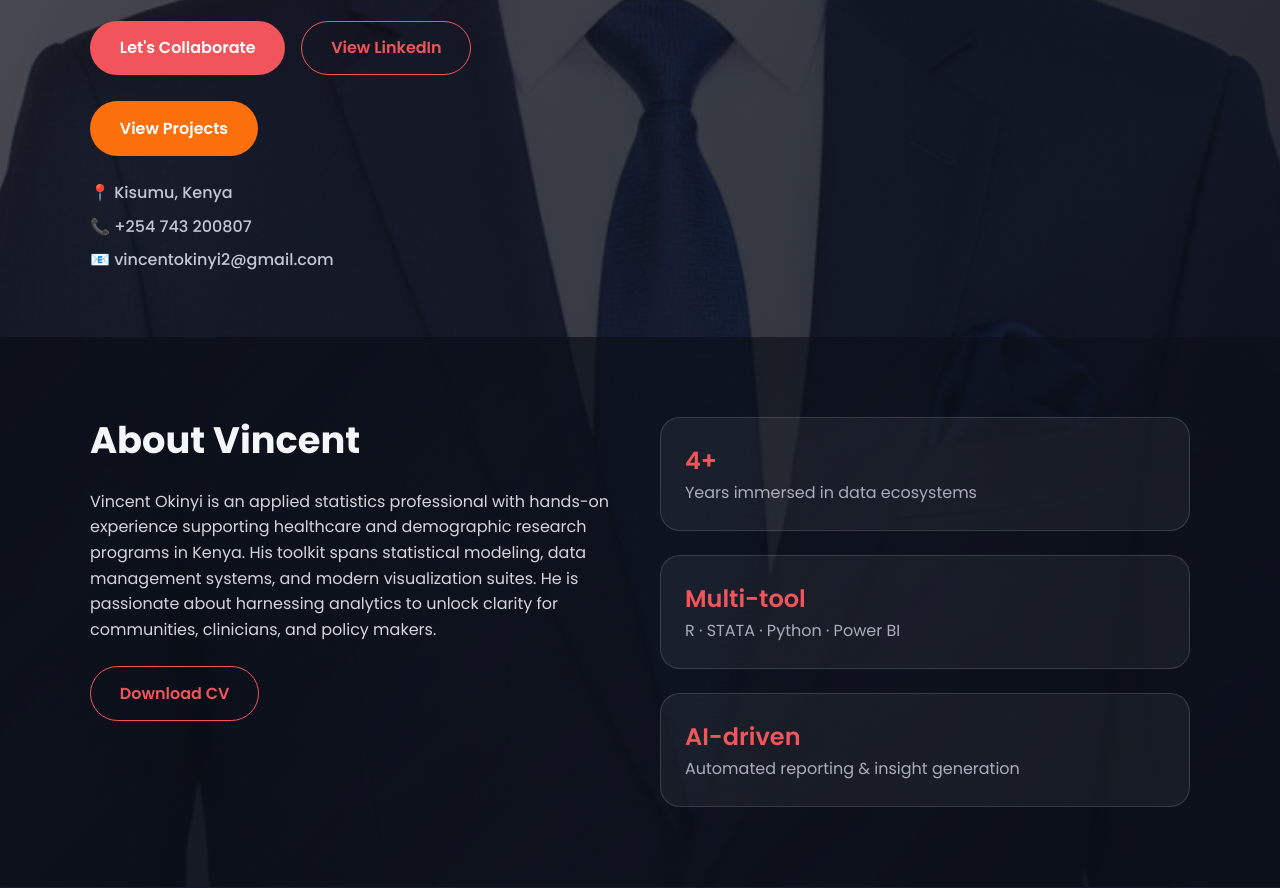
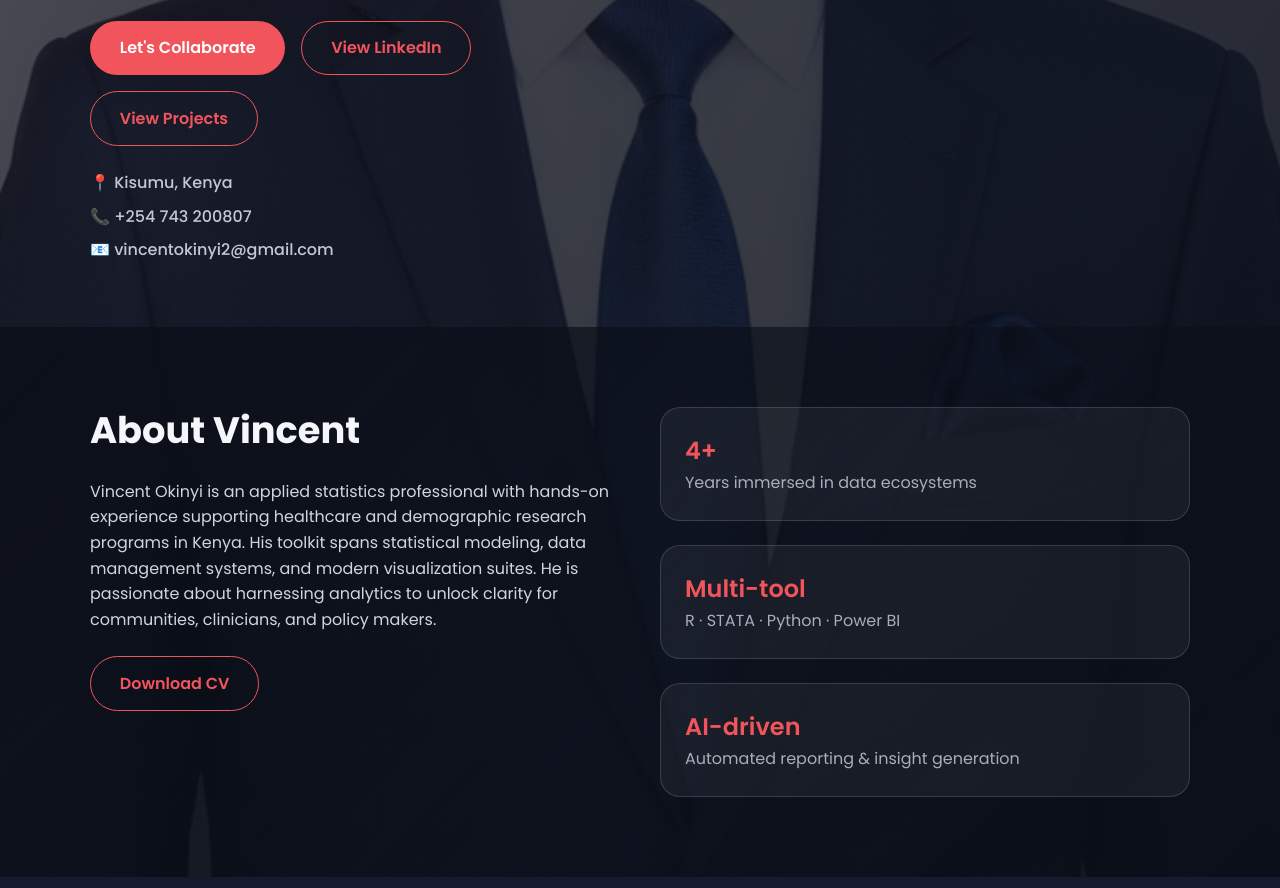
Before and after one commit to VincentOki/Portfolio, a plain HTML site: page index.html in a window 1280 px wide. Shown: the part 1025-1913 px from the top of the page. Drawn offline with Linux system fonts and the light colour scheme.

Commit message:
Update style.css

```diff
--- a/assets/css/style.css
+++ b/assets/css/style.css
@@ -100,23 +100,13 @@ ul {
   box-shadow: 0 10px 25px rgba(242, 84, 91, 0.35);
 }
 .btn.secondary {
-  background-color: #fb6f0c;
-  color: #fff;
-  border-radius: 999px;
-  padding: 0.85rem 1.8rem;
-  text-decoration: none;
-  display: inline-flex;
-  align-items: center;
-  justify-content: center;
-  margin-top: 10px;
-  transition: background 0.3s ease;
-  font-weight: 600;
-  gap: 0.5rem;
-  border: 1px solid transparent;
+ border-color: var(--accent);
+  color: var(--accent);
 }
 
 .btn.secondary:hover {
-  background-color: #fb6f0c;
+  background: var(--accent);
+  color: #fff;
 }
 
 .btn.outline {
```
